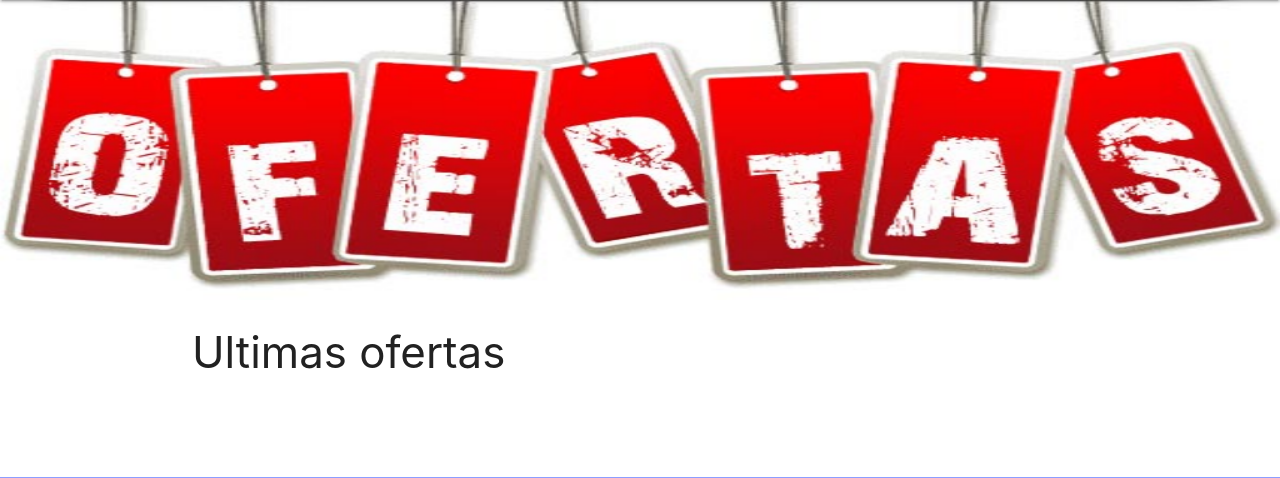
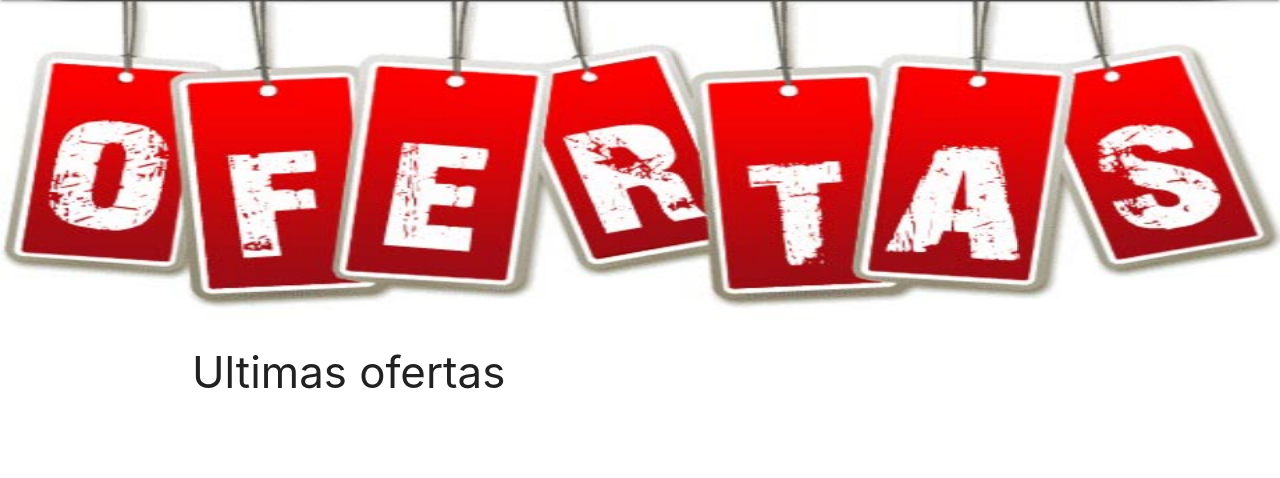
Before and after one commit to fredy1617/VentaSIC, a PHP site: page /views/home.php in a window 1280 px wide. Shown: the part 128-606 px from the top of the page. Run offline with PHP 8.4, Linux system fonts and the light colour scheme; data that the repository does not hold is empty.

Commit message:
funcionalidad correcta
quedo de manera funcional y se subio a C panel

```diff
--- a/views/FredyNav2.php
+++ b/views/FredyNav2.php
@@ -191,11 +191,11 @@
     var elems = document.querySelectorAll('.carousel.carousel-slider');
     var instances = M.Carousel.init(elems, {
 		      fullWidth: true,
-		      duration: 450,
+		      duration: 800,
 		      indicators: true,
 		    });
     setInterval(function(){
     	$('.carousel').carousel('next');
-    },6000);
+    },8000);
   });
 </script>
--- a/views/home.php
+++ b/views/home.php
@@ -10,14 +10,14 @@ include('FredyNav2.php')
 	<div id="datos">
 	<div class="row">
 		  <div class="carousel carousel-slider  hide-on-small-only">
-		    <a class="carousel-item" href="#"><img style="height: 300px;" src="img/4.jpg">
+		    <a class="carousel-item" href="#"><img style="height: 320px;" src="img/4.jpg">
   			</a>
-		   <!-- <a class="carousel-item" href="#"><img style="height: 300px;" src="img/2.jpg">
+  			<a class="carousel-item" href="#"><img style="height: 320px;" src="img/1.jpg">
+  			</a>		   <!-- <a class="carousel-item" href="#"><img style="height: 320px;" src="img/2.jpg">
   			</a>
-		    <a class="carousel-item" href="#"><img style="height: 300px;" src="img/3.jpg">
+		    <a class="carousel-item" href="#"><img style="height: 320px;" src="img/3.jpg">
   			</a>
-		    <a class="carousel-item" href="#"><img style="height: 300px;" src="img/1.jpg">
-  			</a>-->
+		    -->
   			</div>
   			<div class="carousel carousel-slider  hide-on-med-and-up">
 		    <a class="carousel-item" href="#"><img style="height: 130px;" src="img/4.jpg">
```
Also changed, not shown: views/categoria.php (+8 -2 lines), views/img/1.jpg, views/img/office.jpg (deleted), views/img/sample-1.jpg (deleted), views/img/som.png (deleted), 1 other file.
